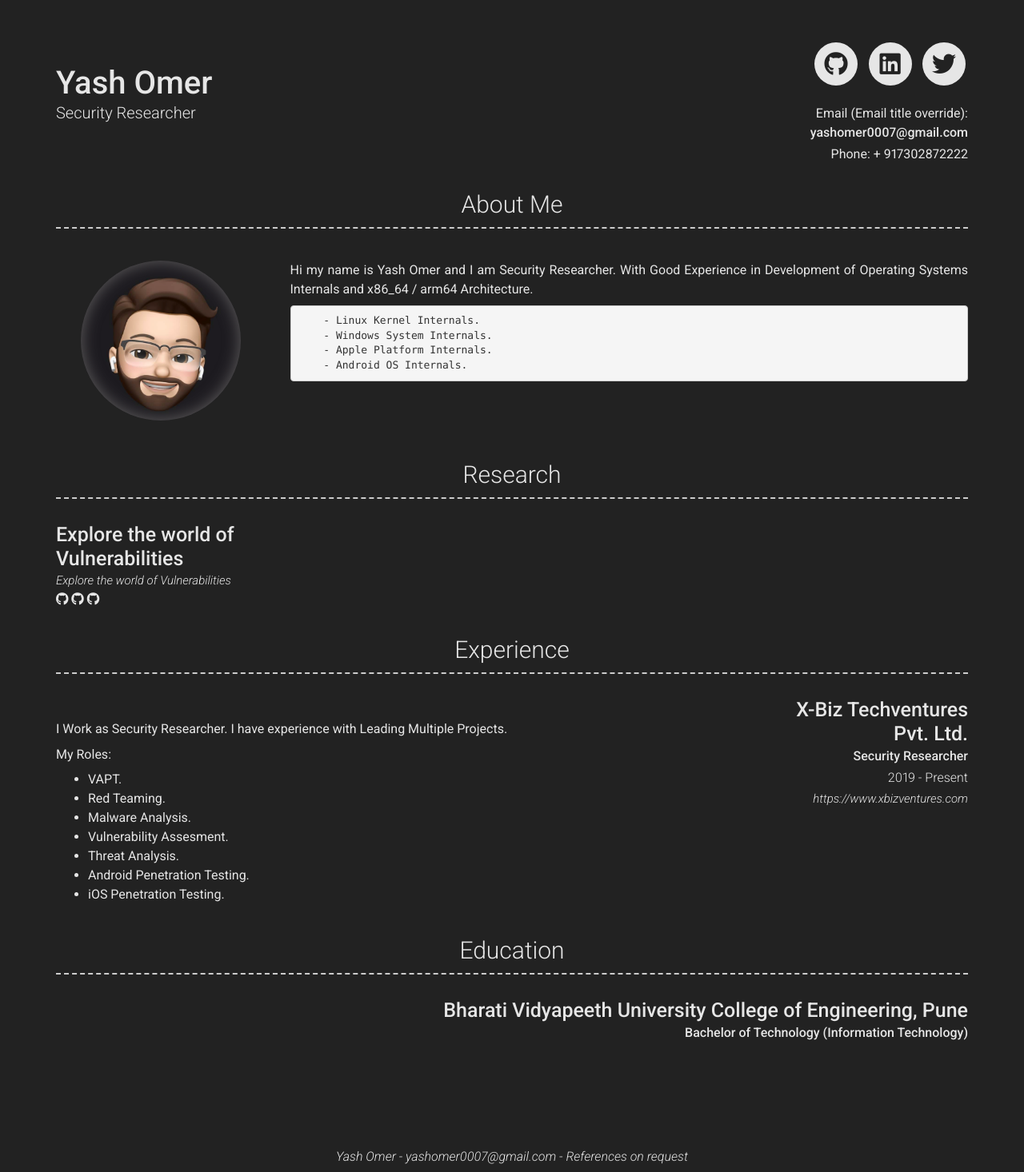
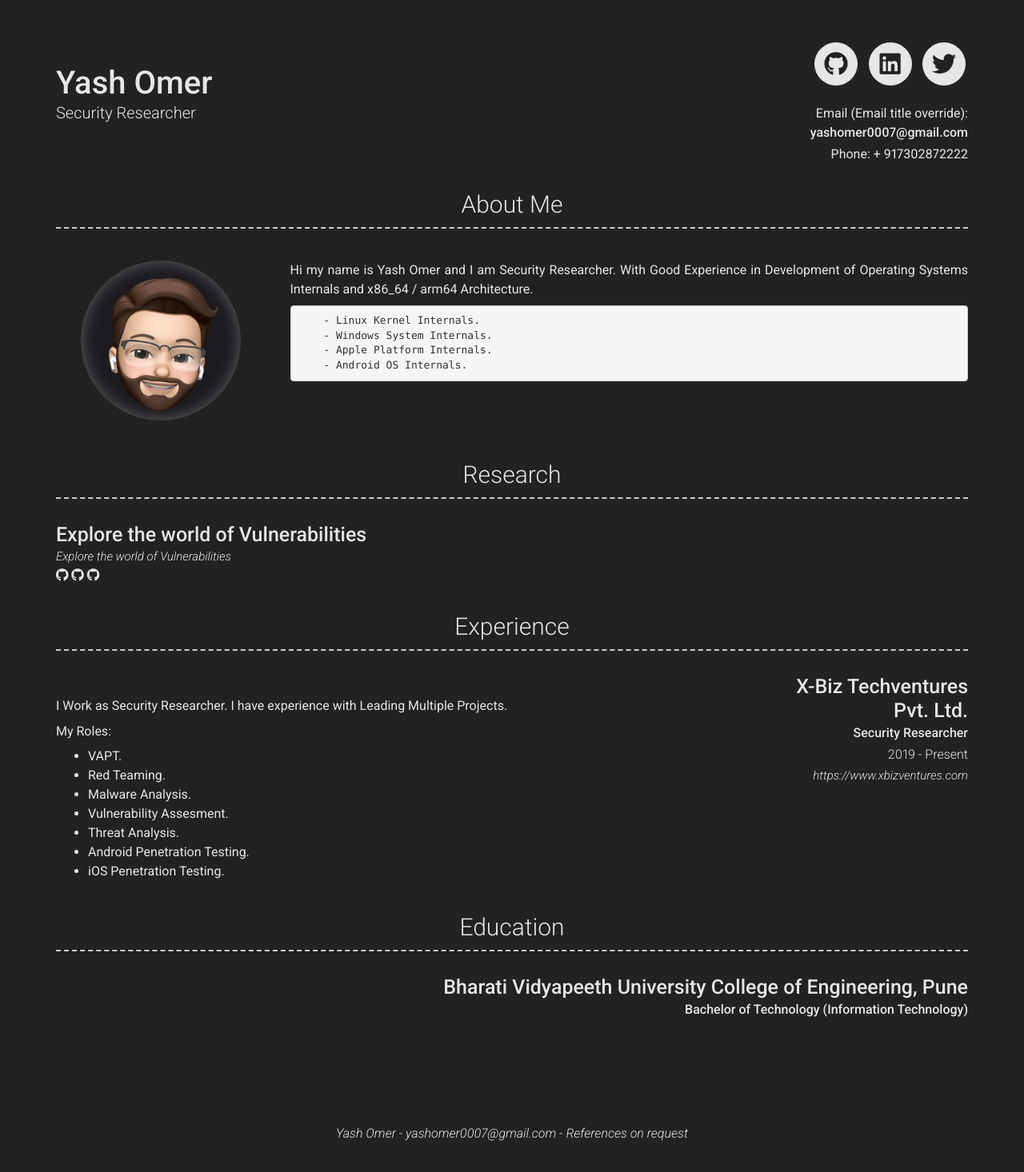
Before and after one commit to yashomer1994/Resume, a Jekyll site: the page built from index.md, in a window 1280 px wide. Shown: the whole page at 80% size. Built offline with Jekyll 4.4.1, drawn with Linux system fonts in a browser that asks for light colours; nearby versions of some CDN libraries; after the commit the page ends 1437 px from its top, so only the background shows below that.

Commit message:
Update _config.yml

```diff
--- a/_config.yml
+++ b/_config.yml
@@ -64,9 +64,8 @@ content:
   - title: Research  # Title for the section
     layout: list # Type of content section (list/text)
     content:
-      - layout: top-centre
+      - layout: top
         title: Explore the world of Vulnerabilities
-        link_name: test
         link: https://yashomer1994.github.io/yash007.github.io/c++/assembly/vba/powershell/2021/02/14/Emotet-Malware.html
         link_text: Explore the world of Vulnerabilities
         icon: fab fa-github
```
